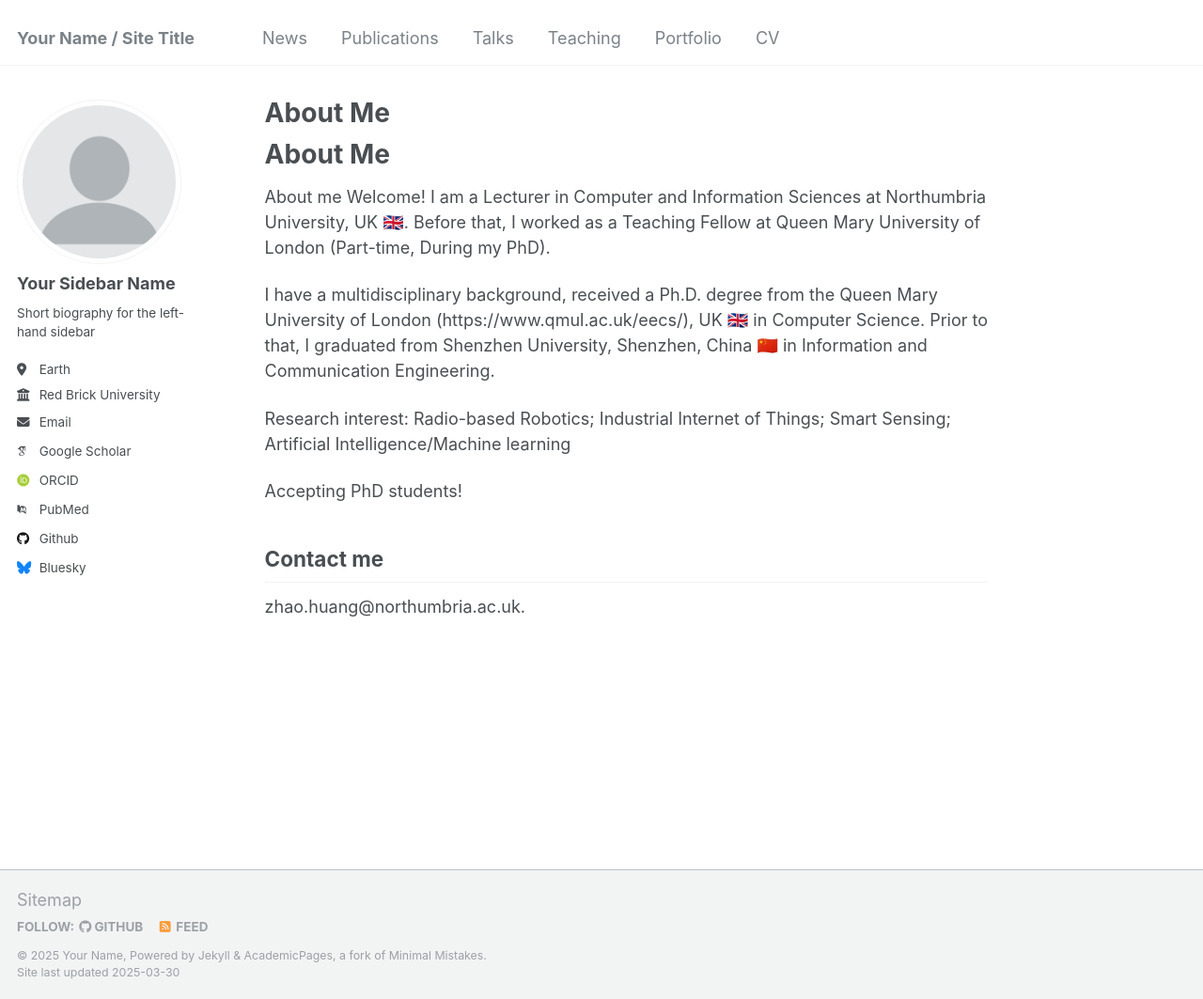
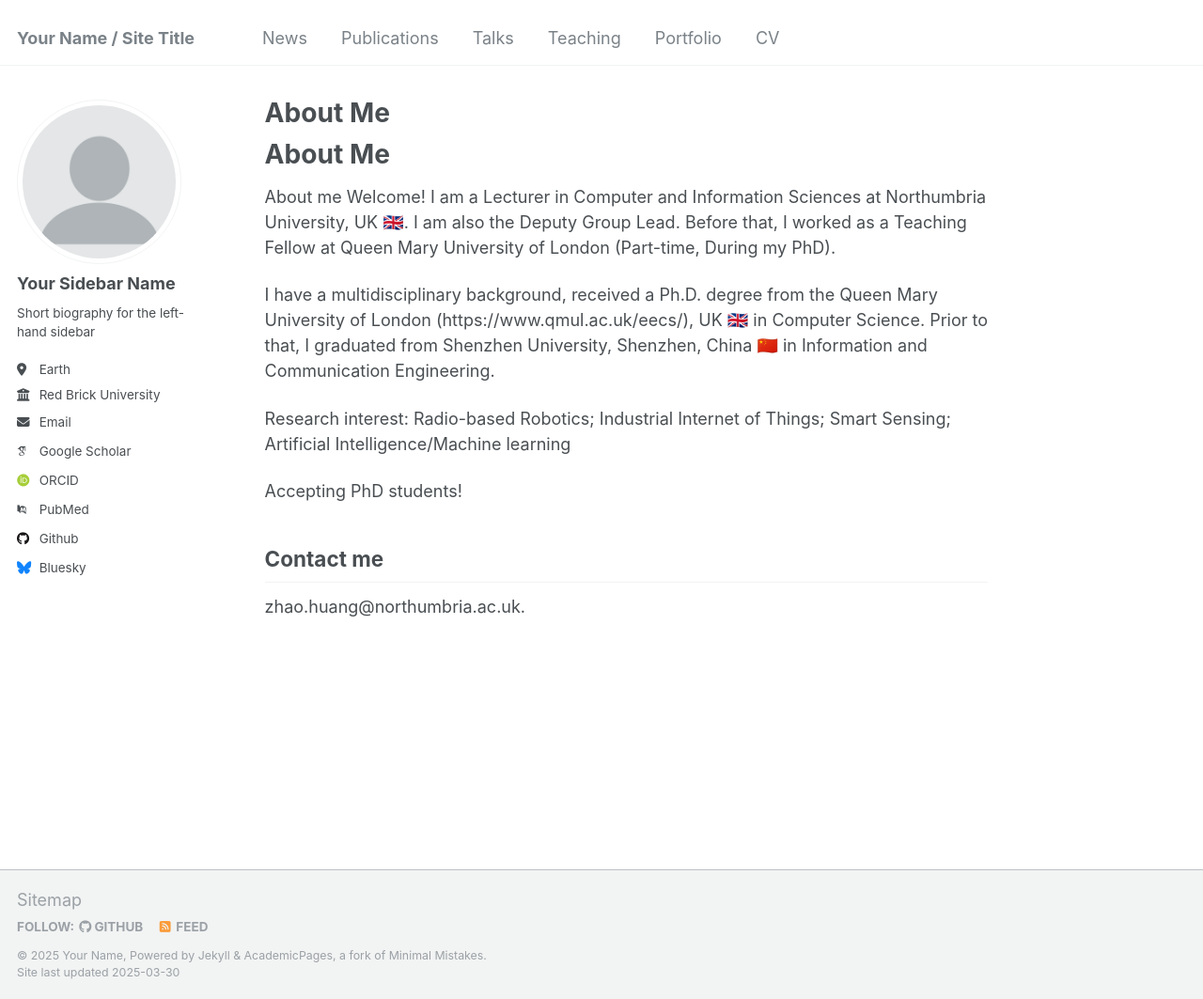
Before and after one commit to ZZ2020zz/ZhaoHUANG.github.io, a Jekyll site: the page built from _pages/about.md, in a window 1280 px wide and 1063 px high. Shown: the whole window at 94% size. Built offline with Jekyll 4.4.1, drawn with Linux system fonts in a browser that asks for light colours; some web fonts are replaced; our own code applies the rules of GitHub Pages for plain Markdown files.

Commit message:
Update about.md

```diff
--- a/_pages/about.md
+++ b/_pages/about.md
@@ -1,7 +1,7 @@
 About Me
 ======
 About me
-Welcome! I am a Lecturer in Computer and Information Sciences at Northumbria University, UK 🇬🇧. Before that, I worked as a Teaching Fellow at Queen Mary University of London (Part-time, During my PhD).
+Welcome! I am a Lecturer in Computer and Information Sciences at Northumbria University, UK 🇬🇧. I am also the Deputy Group Lead. Before that, I worked as a Teaching Fellow at Queen Mary University of London (Part-time, During my PhD).
 
 I have a multidisciplinary background, received a Ph.D. degree from the Queen Mary University of London (https://www.qmul.ac.uk/eecs/), UK 🇬🇧 in Computer Science. Prior to that, I graduated from Shenzhen University, Shenzhen, China 🇨🇳 in Information and Communication Engineering.
 
```
